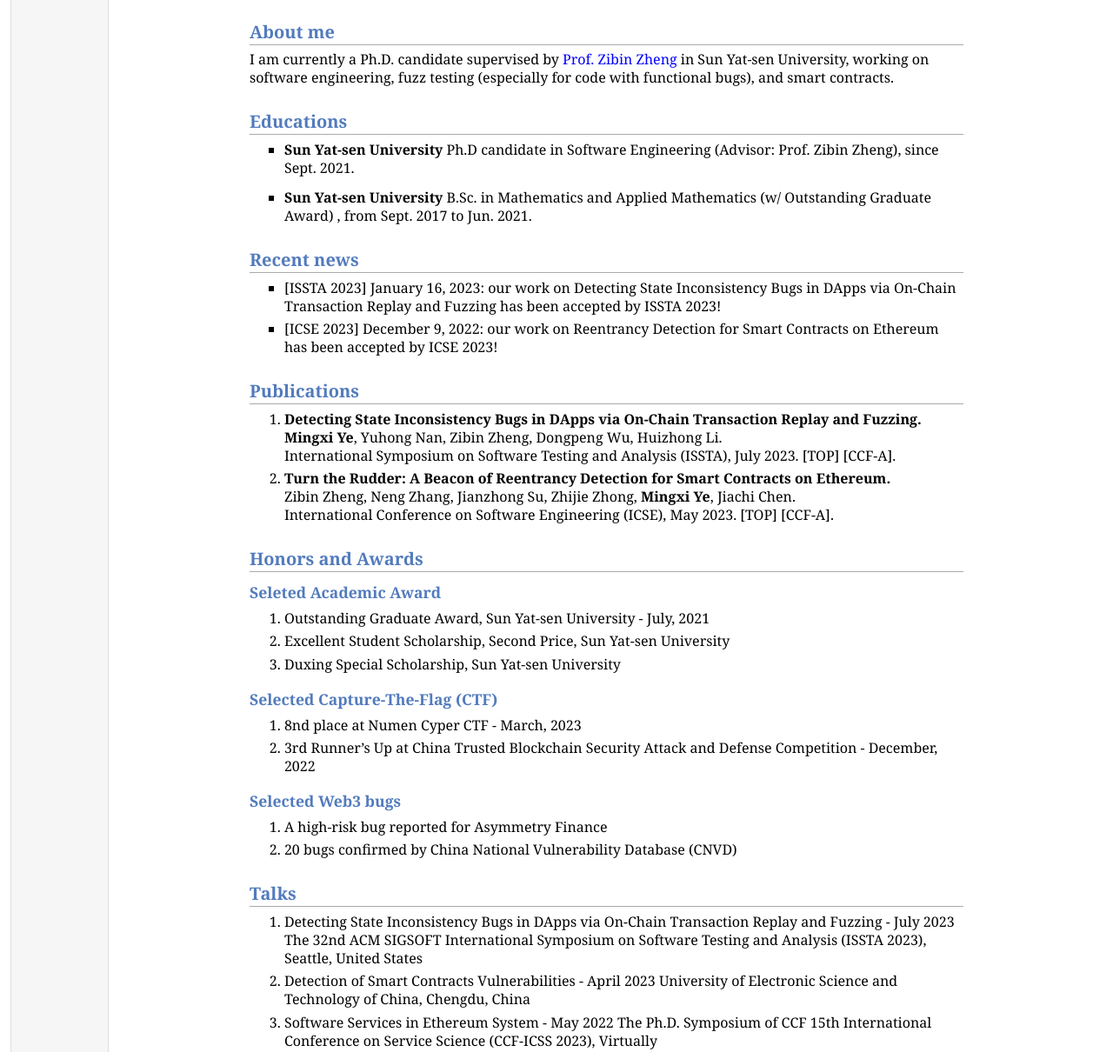
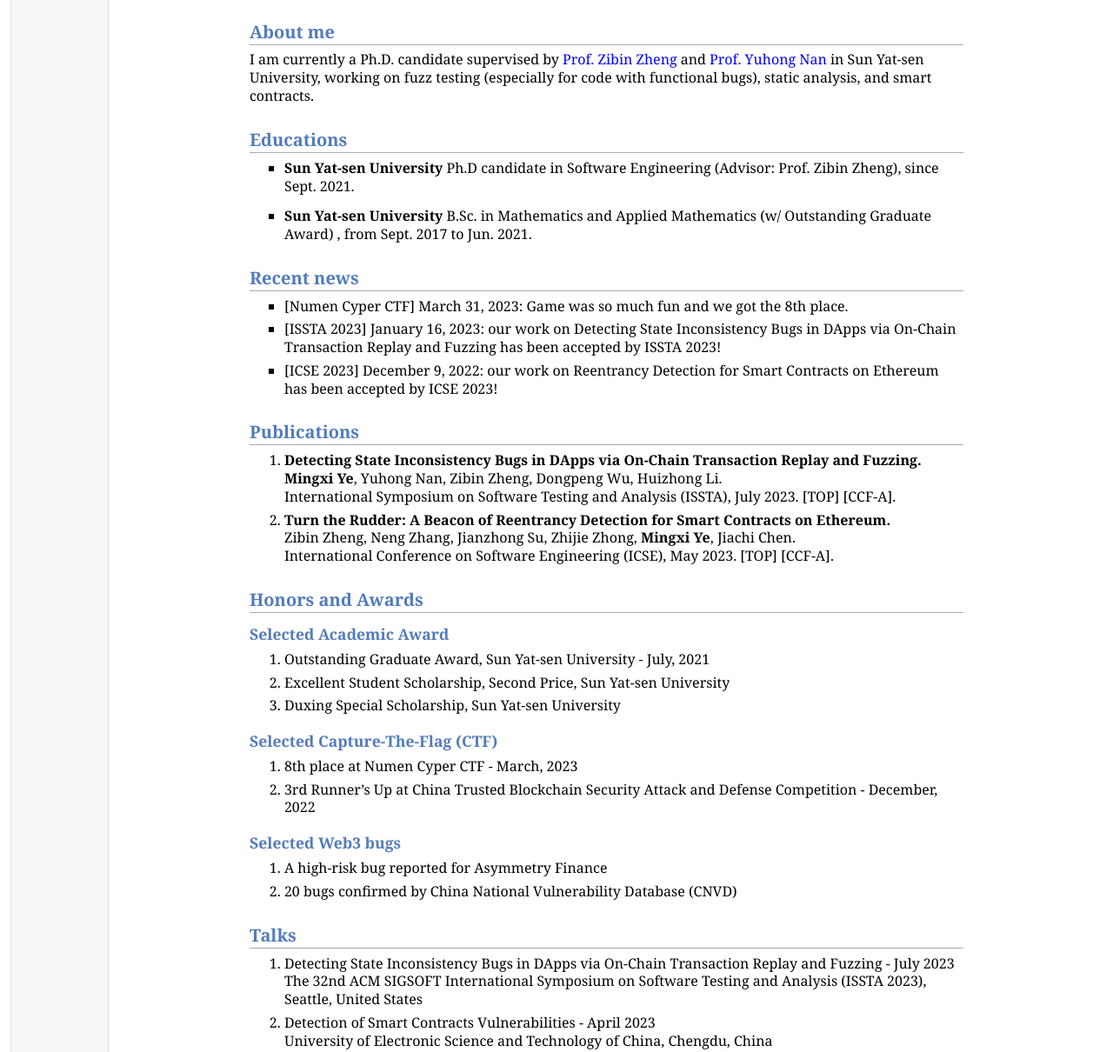
Before and after one commit to MingxiYe/mingxiye.github.io, a plain HTML site: page index.html in a window 1280 px wide. Shown: the part 356-1566 px from the top of the page at 87% size. Drawn offline with Linux system fonts and the light colour scheme.

Commit message:
feat: 20230527 update

```diff
--- a/index.html
+++ b/index.html
@@ -30,7 +30,7 @@ Panyu District, Guangzhou, 511436</p>
 [<a href="https://github.com/MingxiYe">GitHub</a>]  [<a href="https://scholar.google.com/citations?user=8WbdQxsAAAAJ&amp;hl=en">Google Scholar</a>] </p>
 </td></tr></table>
 <h2>About me</h2>
-<p>I am currently a Ph.D. candidate supervised by <a href="https://scholar.google.com/citations?user=zWnsNrkAAAAJ&amp;hl=en">Prof. Zibin Zheng</a> in Sun Yat-sen University, working on software engineering, fuzz testing (especially for code with functional bugs), and smart contracts.</p>
+<p>I am currently a Ph.D. candidate supervised by <a href="https://scholar.google.com/citations?user=zWnsNrkAAAAJ&amp;hl=en">Prof. Zibin Zheng</a> and <a href="https://scholar.google.com/citations?user=tkE-vsEAAAAJ&amp;hl=en">Prof. Yuhong Nan</a> in Sun Yat-sen University, working on fuzz testing (especially for code with functional bugs), static analysis, and smart contracts.</p>
 <h2>Educations</h2>
 <ul>
 <li><p><b>Sun Yat-sen University</b>
@@ -44,6 +44,8 @@ B.Sc. in Mathematics and Applied Mathematics (w/ Outstanding Graduate Award) , f
 </ul>
 <h2>Recent news</h2>
 <ul>
+<li><p>[Numen Cyper CTF] March 31, 2023: Game was so much fun and we got the 8th place.</p>
+</li>
 <li><p>[ISSTA 2023] January 16, 2023: our work on Detecting State Inconsistency Bugs in DApps via On-Chain Transaction Replay and Fuzzing has been accepted by ISSTA 2023!</p>
 </li>
 <li><p>[ICSE 2023]  December 9, 2022: our work on Reentrancy Detection for Smart Contracts on Ethereum has been accepted by ICSE 2023!</p>
@@ -61,7 +63,7 @@ International Conference on Software Engineering (ICSE), May 2023. [TOP] [CCF-A]
 </li>
 </ol>
 <h2>Honors and Awards</h2>
-<h3>Seleted Academic Award</h3>
+<h3>Selected Academic Award</h3>
 <ol>
 <li><p>Outstanding Graduate Award, Sun Yat-sen University - July, 2021</p>
 </li>
@@ -72,7 +74,7 @@ International Conference on Software Engineering (ICSE), May 2023. [TOP] [CCF-A]
 </ol>
 <h3>Selected Capture-The-Flag (CTF)</h3>
 <ol>
-<li><p>8nd place at Numen Cyper CTF - March, 2023</p>
+<li><p>8th place at Numen Cyper CTF - March, 2023</p>
 </li>
 <li><p>3rd Runner’s Up at China Trusted Blockchain Security Attack and Defense Competition - December, 2022</p>
 </li>
@@ -86,13 +88,13 @@ International Conference on Software Engineering (ICSE), May 2023. [TOP] [CCF-A]
 </ol>
 <h2>Talks</h2>
 <ol>
-<li><p>Detecting State Inconsistency Bugs in DApps via On-Chain Transaction Replay and Fuzzing - July 2023
+<li><p>Detecting State Inconsistency Bugs in DApps via On-Chain Transaction Replay and Fuzzing - July 2023 <br />
 The 32nd ACM SIGSOFT International Symposium on Software Testing and Analysis (ISSTA 2023), Seattle, United States</p>
 </li>
-<li><p>Detection of Smart Contracts Vulnerabilities - April 2023
+<li><p>Detection of Smart Contracts Vulnerabilities - April 2023 <br />
 University of Electronic Science and Technology of China, Chengdu, China</p>
 </li>
-<li><p>Software Services in Ethereum System - May 2022
+<li><p>Software Services in Ethereum System - May 2022 <br />
 The Ph.D. Symposium of CCF 15th International Conference on Service Science (CCF-ICSS 2023), Virtually</p>
 </li>
 </ol>
@@ -112,7 +114,7 @@ The Ph.D. Symposium of CCF 15th International Conference on Service Science (CCF
 </li>
 <li><p>ACM Transactions on Software Engineering and Methodology (TOSEM)</p>
 </li>
-<li><p>IEEE Transactions on Services Computing (TSC)</p>
+<li><p>IEEE Transactions on Services Computing (TSC</p>
 </li>
 </ol>
 </td>
```
Also changed, not shown: 1 other file.
